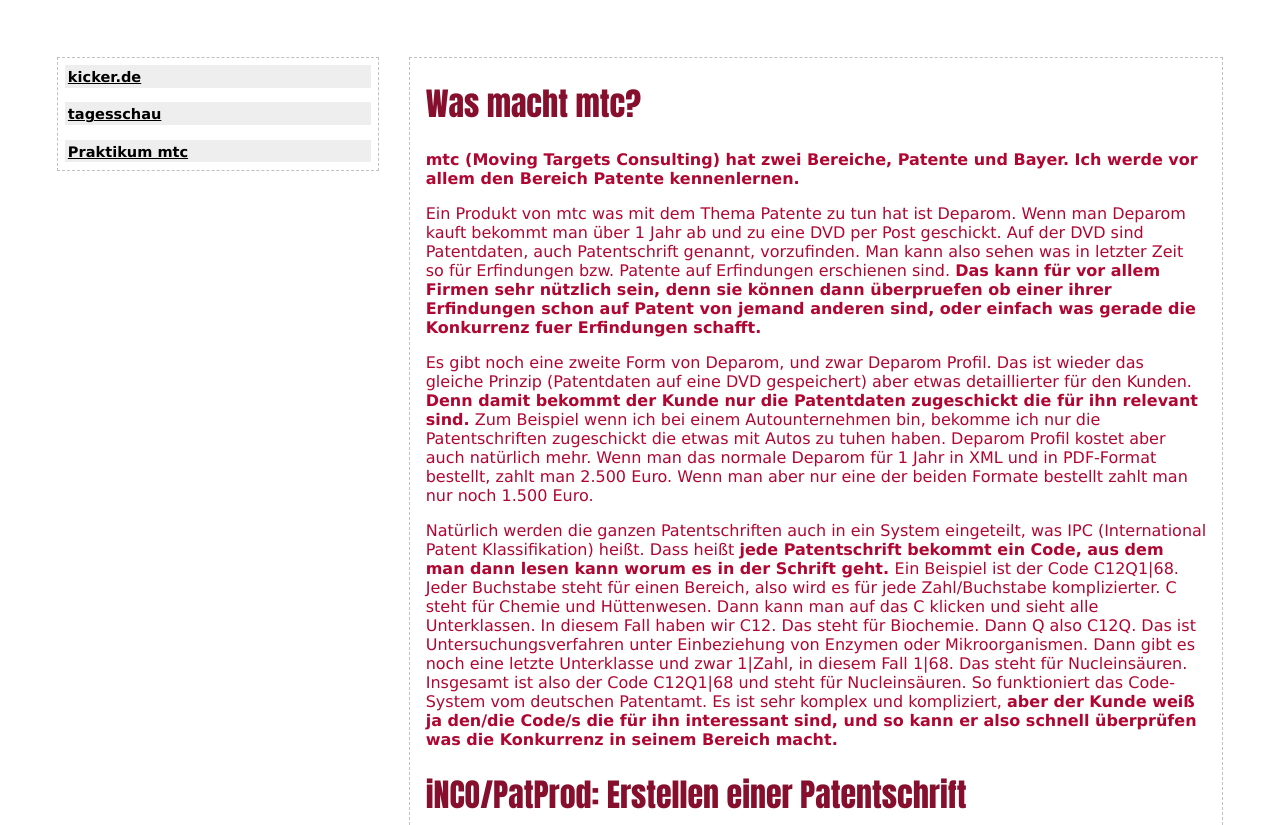
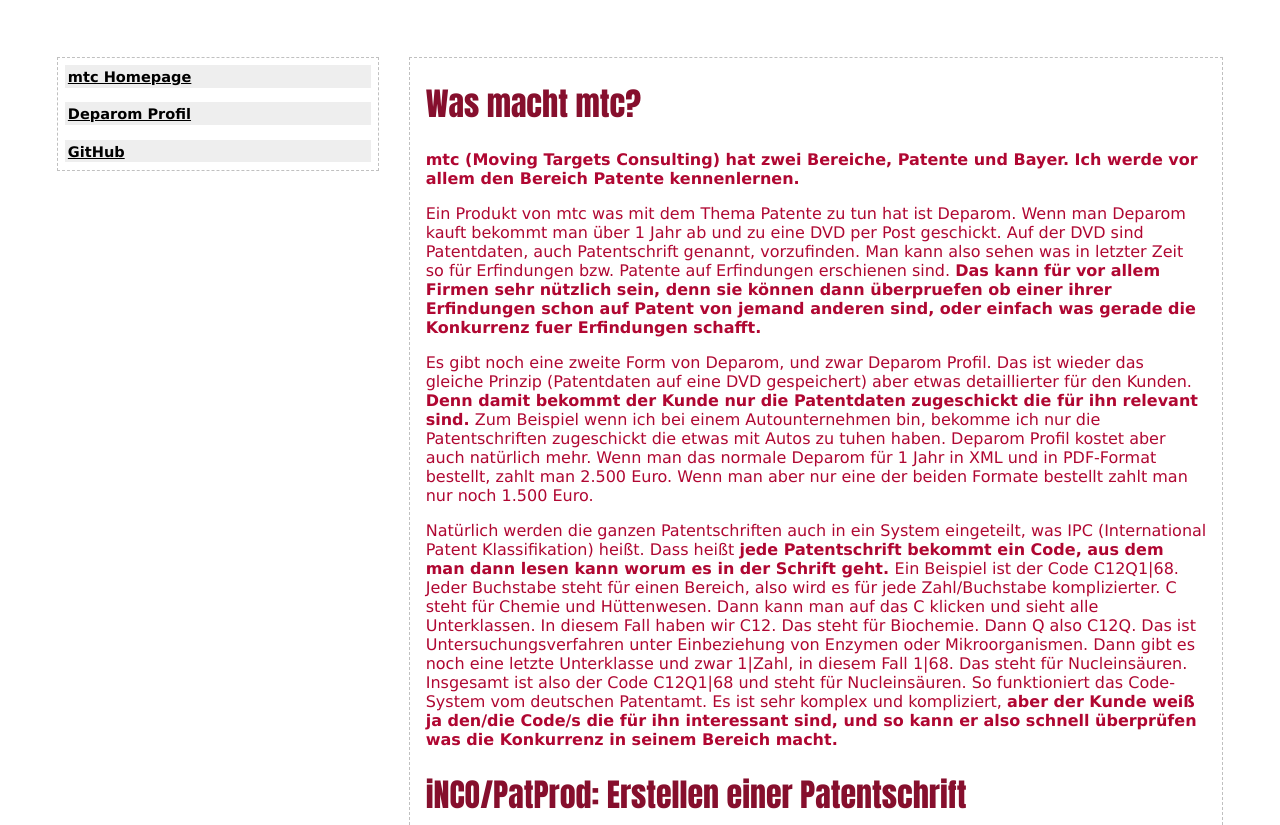
Before and after one commit to kallelarsson/kallelarsson.github.io, a plain HTML site: page index.html in a window 1280 px wide. Shown: the top 825 px of the page. Drawn offline with Linux system fonts and the light colour scheme.

Commit message:
.jl.hfcn s
nbfsngfxnb

```diff
--- a/index.html
+++ b/index.html
@@ -82,9 +82,9 @@ color: #860F2D;
 	<body>
 
 	<ul id="Navigation">
-		<li><a href="http://www.kicker.de">kicker.de</a></li>
-		<li><a href="http://tageschau.de">tagesschau</a></li>
-		<li><a href="http://kallelarsson.github.io">Praktikum mtc</a></li>
+		<li><a href="http://mtc-berlin.com">mtc Homepage</a></li>
+		<li><a href="http://deparom.de">Deparom Profil</a></li>
+		<li><a href="https://github.com">GitHub</a></li>
 	</ul>
 
     <div id="Inhalt">
```
